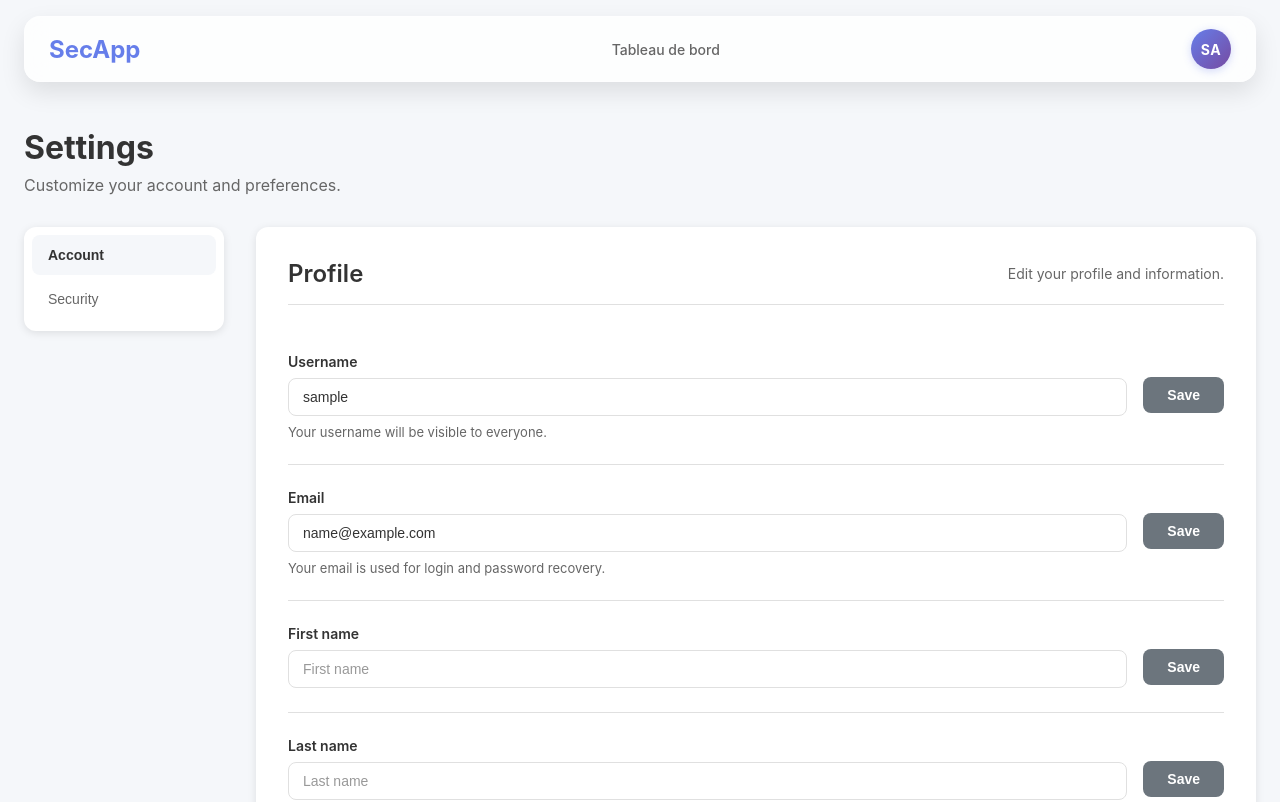
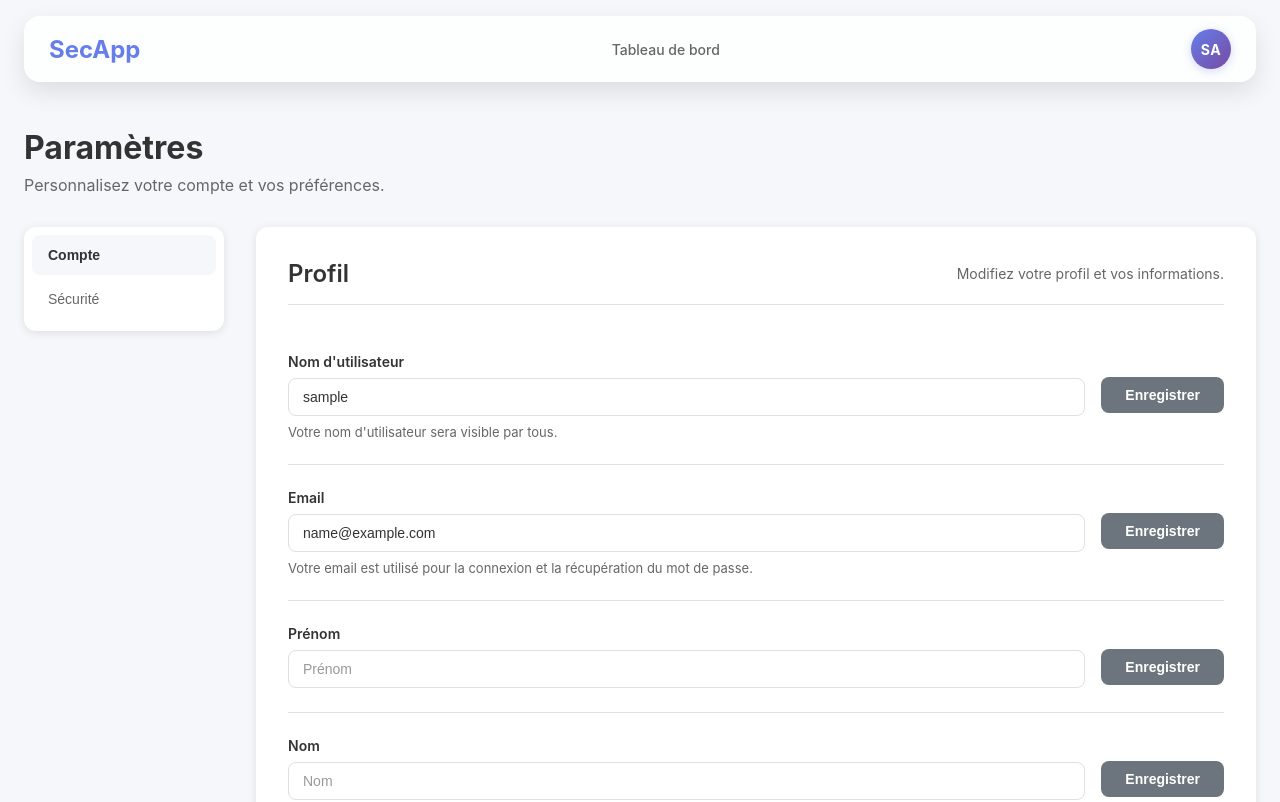
Before and after one commit to RayanDansou/SecApp, a React (Create React App) app in the folder frontend/: page /profile in a window 1280 px wide. Shown: the top 802 px of the page. Built offline with nearby package versions, Linux system fonts and the light colour scheme; no server answers; sample sign-in values are in the browser's storage.

Commit message:
seetings page fix

```diff
--- a/frontend/src/locales/fr/translation.json
+++ b/frontend/src/locales/fr/translation.json
@@ -93,20 +93,33 @@
   "profile": {
     "title": "Mon Profil",
     "subtitle": "Gérez vos informations personnelles",
+    "settings": "Paramètres",
+    "customizeAccount": "Personnalisez votre compte et vos préférences.",
+    "account": "Compte",
+    "security": "Sécurité",
+    "profileSection": "Profil",
+    "editProfile": "Modifiez votre profil et vos informations.",
+    "usernameHint": "Votre nom d'utilisateur sera visible par tous.",
+    "emailHint": "Votre email est utilisé pour la connexion et la récupération du mot de passe.",
     "personalInfo": "Informations personnelles",
     "accountInfo": "Informations du compte",
     "changePassword": "Changer le mot de passe",
     "currentPassword": "Mot de passe actuel",
     "newPassword": "Nouveau mot de passe",
+    "passwordSecurity": "Mot de passe et sécurité",
+    "passwordSecuritySubtitle": "Gérez votre mot de passe et la sécurité de votre compte.",
     "updateProfile": "Mettre à jour le profil",
     "profileUpdated": "Profil mis à jour avec succès",
+    "fieldUpdated": "Champ mis à jour avec succès",
     "passwordChanged": "Mot de passe modifié avec succès",
+    "changingPassword": "Modification...",
+    "saving": "Enregistrement...",
     "joinedOn": "Inscrit le",
     "dangerZone": "Zone dangereuse",
     "deleteAccount": "Supprimer mon compte",
     "deleteAccountWarning": "Cette action est irréversible. Toutes vos données seront définitivement supprimées.",
-    "confirmDeleteAccount": "Êtes-vous vraiment sûr de vouloir supprimer votre compte ?",
-    "confirmDeleteAccountMessage": "Tapez votre nom d'utilisateur pour confirmer : {{username}}",
+    "confirmDeleteAccount": "Confirmer la suppression du compte",
+    "confirmDeleteAccountMessage": "Veuillez taper <strong>{{username}}</strong> pour confirmer la suppression.",
     "accountDeleted": "Compte supprimé avec succès",
     "deletingAccount": "Suppression...",
     "usernameDoesNotMatch": "Le nom d'utilisateur ne correspond pas"
--- a/frontend/src/pages/Profile.js
+++ b/frontend/src/pages/Profile.js
@@ -1,4 +1,4 @@
-import React, { useState, useEffect } from 'react';
+import { useState, useEffect } from 'react';
 import { useTranslation } from 'react-i18next';
 import { useNavigate } from 'react-router-dom';
 import { useAuth } from '../contexts/AuthContext';
@@ -6,7 +6,7 @@ import authService from '../services/authService';
 import './Profile.css';
 
 const Profile = () => {
-  const { t } = useTranslation();
+  const { t, i18n } = useTranslation();
   const navigate = useNavigate();
   const { user, updateProfile } = useAuth();
 
@@ -32,7 +32,6 @@ const Profile = () => {
   const [passwordErrors, setPasswordErrors] = useState({});
   const [profileSuccess, setProfileSuccess] = useState('');
   const [passwordSuccess, setPasswordSuccess] = useState('');
-  const [loadingProfile, setLoadingProfile] = useState(false);
   const [loadingPassword, setLoadingPassword] = useState(false);
 
   // États pour la sauvegarde individuelle des champs
@@ -59,21 +58,6 @@ const Profile = () => {
     }
   }, [user]);
 
-  // Gestion du formulaire de profil
-  const handleProfileChange = (e) => {
-    setProfileData({
-      ...profileData,
-      [e.target.name]: e.target.value,
-    });
-    if (profileErrors[e.target.name]) {
-      setProfileErrors({
-        ...profileErrors,
-        [e.target.name]: null,
-      });
-    }
-    setProfileSuccess('');
-  };
-
   // Gestion du formulaire de mot de passe
   const handlePasswordChange = (e) => {
     setPasswordData({
@@ -87,20 +71,6 @@ const Profile = () => {
       });
     }
     setPasswordSuccess('');
-  };
-
-  // Validation du profil
-  const validateProfile = () => {
-    const errors = {};
-
-    if (!profileData.email.trim()) {
-      errors.email = t('errors.formIncomplete');
-    } else if (!/\S+@\S+\.\S+/.test(profileData.email)) {
-      errors.email = t('errors.validationError');
-    }
-
-    setProfileErrors(errors);
-    return Object.keys(errors).length === 0;
   };
 
   // Validation du mot de passe
@@ -161,45 +131,6 @@ const Profile = () => {
     }
   };
 
-  // Soumettre la modification du profil
-  const handleProfileSubmit = async (e) => {
-    e.preventDefault();
-
-    if (!validateProfile()) {
-      return;
-    }
-
-    setLoadingProfile(true);
-    setProfileErrors({});
-    setProfileSuccess('');
-
-    try {
-      const result = await updateProfile(profileData);
-
-      if (result.success) {
-        setProfileSuccess(t('profile.profileUpdated'));
-      } else {
-        if (result.error) {
-          const errors = {};
-          Object.keys(result.error).forEach((key) => {
-            if (Array.isArray(result.error[key])) {
-              errors[key] = result.error[key][0];
-            } else {
-              errors[key] = result.error[key];
-            }
-          });
-          setProfileErrors(errors);
-        } else {
-          setProfileErrors({ general: t('errors.generic') });
-        }
-      }
-    } catch (err) {
-      setProfileErrors({ general: t('errors.generic') });
-    } finally {
-      setLoadingProfile(false);
-    }
-  };
-
   // Soumettre le changement de mot de passe
   const handlePasswordSubmit = async (e) => {
     e.preventDefault();
@@ -213,7 +144,7 @@ const Profile = () => {
     setPasswordSuccess('');
 
     try {
-      const result = await authService.changePassword(
+      await authService.changePassword(
         passwordData.old_password,
         passwordData.new_password,
         passwordData.new_password2
@@ -284,8 +215,8 @@ const Profile = () => {
       <div className="settings-content">
         {/* Header */}
         <div className="settings-header">
-          <h1>Settings</h1>
-          <p>Customize your account and preferences.</p>
+          <h1>{t('profile.settings')}</h1>
+          <p>{t('profile.customizeAccount')}</p>
         </div>
 
         {/* Layout avec sidebar */}
@@ -296,13 +227,13 @@ const Profile = () => {
               className={`sidebar-tab ${activeTab === 'account' ? 'active' : ''}`}
               onClick={() => setActiveTab('account')}
             >
-              Account
+              {t('profile.account')}
             </button>
             <button
               className={`sidebar-tab ${activeTab === 'security' ? 'active' : ''}`}
               onClick={() => setActiveTab('security')}
             >
-              Security
+              {t('profile.security')}
             </button>
           </div>
 
@@ -311,8 +242,8 @@ const Profile = () => {
             {activeTab === 'account' && (
               <div className="settings-section">
                 <div className="section-header">
-                  <h2>Profile</h2>
-                  <p>Edit your profile and information.</p>
+                  <h2>{t('profile.profileSection')}</h2>
+                  <p>{t('profile.editProfile')}</p>
                 </div>
 
                 {profileSuccess && (
@@ -330,54 +261,54 @@ const Profile = () => {
                 {/* Username */}
                 <div className="field-row">
                   <div className="field-info">
-                    <label>Username</label>
+                    <label>{t('auth.username')}</label>
                     <input
                       type="text"
                       value={profileData.username}
                       onChange={(e) => setProfileData({ ...profileData, username: e.target.value })}
                       disabled={savingUsername}
                     />
-                    <span className="field-hint">Your username will be visible to everyone.</span>
+                    <span className="field-hint">{t('profile.usernameHint')}</span>
                   </div>
                   <button
                     className="btn-save"
                     onClick={() => handleSaveField('username', profileData.username, setSavingUsername)}
                     disabled={savingUsername}
                   >
-                    {savingUsername ? 'Saving...' : 'Save'}
+                    {savingUsername ? t('profile.saving') : t('common.save')}
                   </button>
                 </div>
 
                 {/* Email */}
                 <div className="field-row">
                   <div className="field-info">
-                    <label>Email</label>
+                    <label>{t('auth.email')}</label>
                     <input
                       type="email"
                       value={profileData.email}
                       onChange={(e) => setProfileData({ ...profileData, email: e.target.value })}
                       disabled={savingEmail}
                     />
-                    <span className="field-hint">Your email is used for login and password recovery.</span>
+                    <span className="field-hint">{t('profile.emailHint')}</span>
                   </div>
                   <button
                     className="btn-save"
                     onClick={() => handleSaveField('email', profileData.email, setSavingEmail)}
                     disabled={savingEmail}
                   >
-                    {savingEmail ? 'Saving...' : 'Save'}
+                    {savingEmail ? t('profile.saving') : t('common.save')}
                   </button>
                 </div>
 
                 {/* First name */}
                 <div className="field-row">
                   <div className="field-info">
-                    <label>First name</label>
+                    <label>{t('auth.firstName')}</label>
                     <input
                       type="text"
                       value={profileData.first_name}
                       onChange={(e) => setProfileData({ ...profileData, first_name: e.target.value })}
-                      placeholder="First name"
+                      placeholder={t('auth.firstName')}
                       disabled={savingFirstName}
                     />
                   </div>
@@ -386,19 +317,19 @@ const Profile = () => {
                     onClick={() => handleSaveField('first_name', profileData.first_name, setSavingFirstName)}
                     disabled={savingFirstName}
                   >
-                    {savingFirstName ? 'Saving...' : 'Save'}
+                    {savingFirstName ? t('profile.saving') : t('common.save')}
                   </button>
                 </div>
 
                 {/* Last name */}
                 <div className="field-row">
                   <div className="field-info">
-                    <label>Last name</label>
+                    <label>{t('auth.lastName')}</label>
                     <input
                       type="text"
                       value={profileData.last_name}
                       onChange={(e) => setProfileData({ ...profileData, last_name: e.target.value })}
-                      placeholder="Last name"
+                      placeholder={t('auth.lastName')}
                       disabled={savingLastName}
                     />
                   </div>
@@ -407,23 +338,23 @@ const Profile = () => {
                     onClick={() => handleSaveField('last_name', profileData.last_name, setSavingLastName)}
                     disabled={savingLastName}
                   >
-                    {savingLastName ? 'Saving...' : 'Save'}
+                    {savingLastName ? t('profile.saving') : t('common.save')}
                   </button>
                 </div>
 
                 {/* Account info (read-only) */}
                 <div className="field-row read-only">
                   <div className="field-info">
-                    <label>Role</label>
+                    <label>{t('auth.role')}</label>
                     <span className="role-badge">{getRoleDisplayName(user?.role)}</span>
                   </div>
                 </div>
 
                 <div className="field-row read-only">
                   <div className="field-info">
-                    <label>Joined on</label>
+                    <label>{t('profile.joinedOn')}</label>
                     <span className="info-text">
-                      {user?.date_joined ? new Date(user.date_joined).toLocaleDateString('en-US', { year: 'numeric', month: 'long', day: 'numeric' }) : 'N/A'}
+                      {user?.date_joined ? new Date(user.date_joined).toLocaleDateString(i18n.language === 'fr' ? 'fr-FR' : 'en-US', { year: 'numeric', month: 'long', day: 'numeric' }) : 'N/A'}
                     </span>
                   </div>
                 </div>
@@ -433,8 +364,8 @@ const Profile = () => {
             {activeTab === 'security' && (
               <div className="settings-section">
                 <div className="section-header">
-                  <h2>Password & Security</h2>
-                  <p>Manage your password and account security.</p>
+                  <h2>{t('profile.passwordSecurity')}</h2>
+                  <p>{t('profile.passwordSecuritySubtitle')}</p>
                 </div>
 
                 {passwordSuccess && (
@@ -451,10 +382,10 @@ const Profile = () => {
 
                 {/* Change Password */}
                 <form onSubmit={handlePasswordSubmit} className="password-form">
-                  <h3>Change Password</h3>
+                  <h3>{t('profile.changePassword')}</h3>
 
                   <div className="form-group">
-                    <label htmlFor="old_password">Current password</label>
+                    <label htmlFor="old_password">{t('profile.currentPassword')}</label>
                     <input
                       type="password"
                       id="old_password"
@@ -470,7 +401,7 @@ const Profile = () => {
                   </div>
 
                   <div className="form-group">
-                    <label htmlFor="new_password">New password</label>
+                    <label htmlFor="new_password">{t('profile.newPassword')}</label>
                     <input
                       type="password"
                       id="new_password"
@@ -478,7 +409,7 @@ const Profile = () => {
                       value={passwordData.new_password}
                       onChange={handlePasswordChange}
                       disabled={loadingPassword}
-                      placeholder="Password"
+                      placeholder={t('auth.password')}
                       className={passwordErrors.new_password ? 'input-error' : ''}
                     />
                     {passwordErrors.new_password && (
@@ -487,7 +418,7 @@ const Profile = () => {
                   </div>
 
                   <div className="form-group">
-                    <label htmlFor="new_password2">Confirm password</label>
+                    <label htmlFor="new_password2">{t('auth.confirmPassword')}</label>
                     <input
                       type="password"
                       id="new_password2"
@@ -495,7 +426,7 @@ const Profile = () => {
                       value={passwordData.new_password2}
                       onChange={handlePasswordChange}
                       disabled={loadingPassword}
-                      placeholder="Confirm password"
+                      placeholder={t('auth.confirmPassword')}
                       className={passwordErrors.new_password2 ? 'input-error' : ''}
                     />
                     {passwordErrors.new_password2 && (
@@ -508,22 +439,22 @@ const Profile = () => {
                     className="btn btn-primary"
                     disabled={loadingPassword}
                   >
-                    {loadingPassword ? 'Changing...' : 'Change password'}
+                    {loadingPassword ? t('profile.changingPassword') : t('profile.changePassword')}
                   </button>
                 </form>
 
                 {/* Danger Zone */}
                 <div className="danger-zone-section">
-                  <h3>Danger Zone</h3>
+                  <h3>{t('profile.dangerZone')}</h3>
                   <div className="danger-content">
                     <p className="danger-warning">
-                      This action is irreversible. All your data will be permanently deleted.
+                      {t('profile.deleteAccountWarning')}
                     </p>
                     <button
                       className="btn btn-danger"
                       onClick={handleOpenDeleteModal}
                     >
-                      Delete my account
+                      {t('profile.deleteAccount')}
                     </button>
                   </div>
                 </div>
@@ -538,18 +469,18 @@ const Profile = () => {
         <div className="modal-overlay" onClick={handleCloseDeleteModal}>
           <div className="modal-content" onClick={(e) => e.stopPropagation()}>
             <div className="modal-header">
-              <h2>Confirm Account Deletion</h2>
+              <h2>{t('profile.confirmDeleteAccount')}</h2>
               <button className="modal-close" onClick={handleCloseDeleteModal}>
                 ×
               </button>
             </div>
             <div className="modal-body">
               <p className="modal-warning">
-                This action is irreversible. All your data will be permanently deleted.
+                {t('profile.deleteAccountWarning')}
               </p>
-              <p className="modal-instruction">
-                Please type <strong>{user?.username}</strong> to confirm deletion.
-              </p>
+              <p className="modal-instruction" dangerouslySetInnerHTML={{
+                __html: t('profile.confirmDeleteAccountMessage', { username: user?.username })
+              }} />
 
               {deleteError && (
                 <div className="alert alert-error">
@@ -574,14 +505,14 @@ const Profile = () => {
                 onClick={handleCloseDeleteModal}
                 disabled={loadingDelete}
               >
-                Cancel
+                {t('common.cancel')}
               </button>
               <button
                 className="btn btn-danger"
                 onClick={handleDeleteAccount}
                 disabled={loadingDelete || deleteConfirmUsername !== user?.username}
               >
-                {loadingDelete ? 'Deleting...' : 'Delete my account'}
+                {loadingDelete ? t('profile.deletingAccount') : t('profile.deleteAccount')}
               </button>
             </div>
           </div>
```
Also changed, not shown: frontend/src/locales/en/translation.json (+15 -2 lines).
